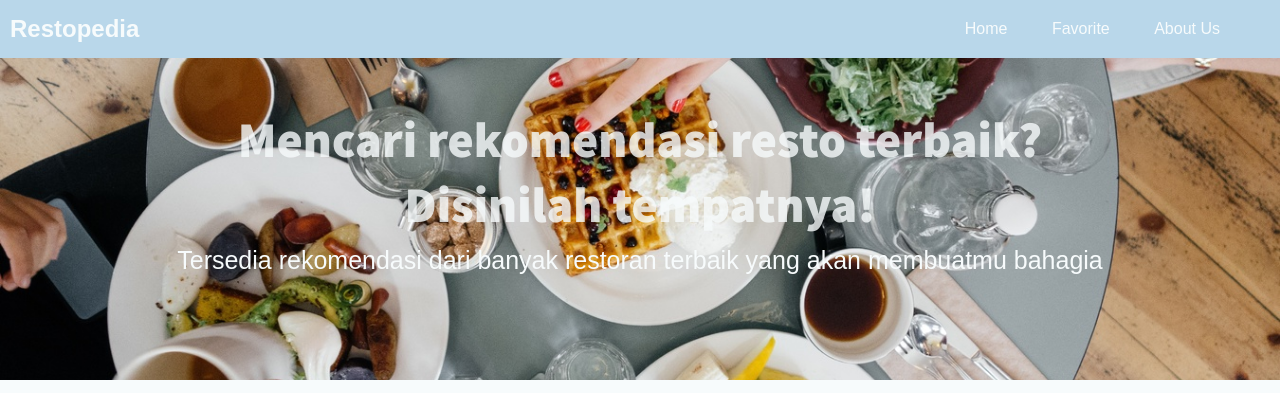
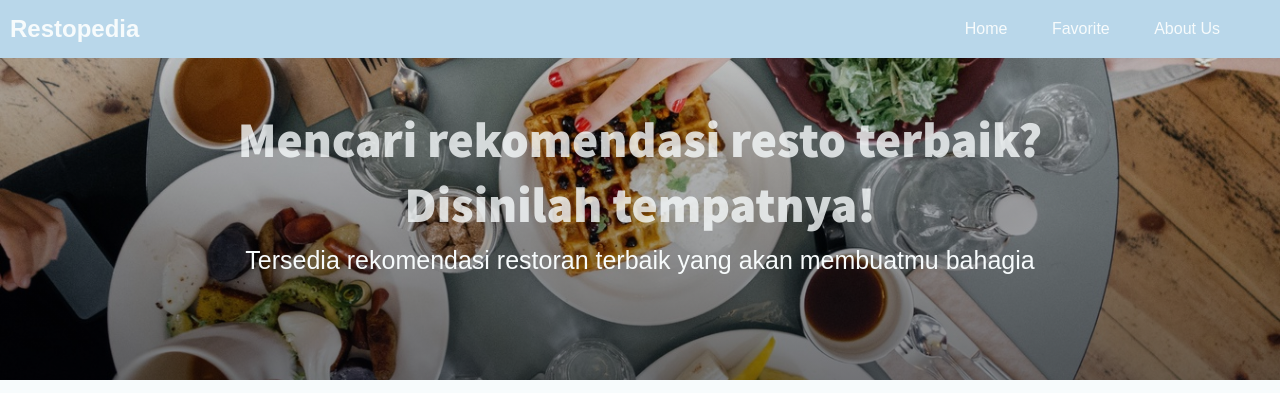
Before and after one commit to narashliwldn/Restopedia, a website built with webpack: page src/templates/index.html in a window 1280 px wide. Shown: the top 393 px of the page. Built offline with nearby package versions, Linux system fonts and the light colour scheme.

Commit message:
update .hero

```diff
--- a/src/scripts/components/hero-banner.js
+++ b/src/scripts/components/hero-banner.js
@@ -14,7 +14,7 @@ class HeroBanner extends HTMLElement {
       <div class="hero_inner">
         <h1 class="hero_title">Mencari rekomendasi resto terbaik? <br> Disinilah  tempatnya!</h1>
         <!-- <p>Puaskan perutmu dengan makanan yang lezat dan mengenyangkan yang akan membuatmu bahagia</p> -->
-        <p>Tersedia rekomendasi dari banyak restoran terbaik yang akan membuatmu bahagia </p>
+        <p>Tersedia rekomendasi restoran terbaik yang akan membuatmu bahagia</p>
       </div>
     </div>
     `;
--- a/src/styles/main.css
+++ b/src/styles/main.css
@@ -22,8 +22,8 @@ body {
 
 main {
   position: relative;
-  padding: inherit;
   width: 100%;
+  max-width: 1200px;
 }
 
 .skip-link {
@@ -78,7 +78,7 @@ main {
 }
 
 .hero {
-  background-image: url("../public/images/heros/hero-image_2.jpg");
+  background-image: linear-gradient(rgba(0, 0, 0, 0.1), rgba(0, 0, 5, 0.5)), url("../public/images/heros/hero-image_2.jpg");
   width: 100%;
   display: flex;
   align-items: center;
```
